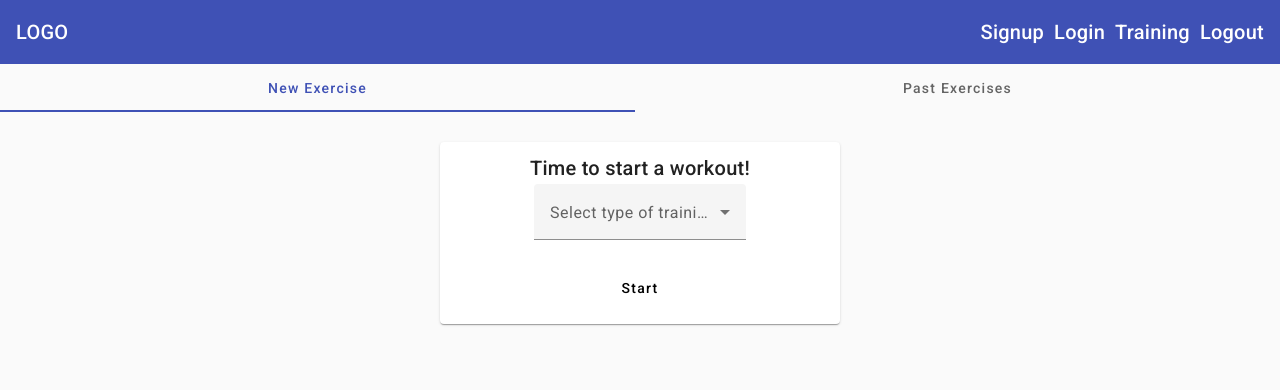
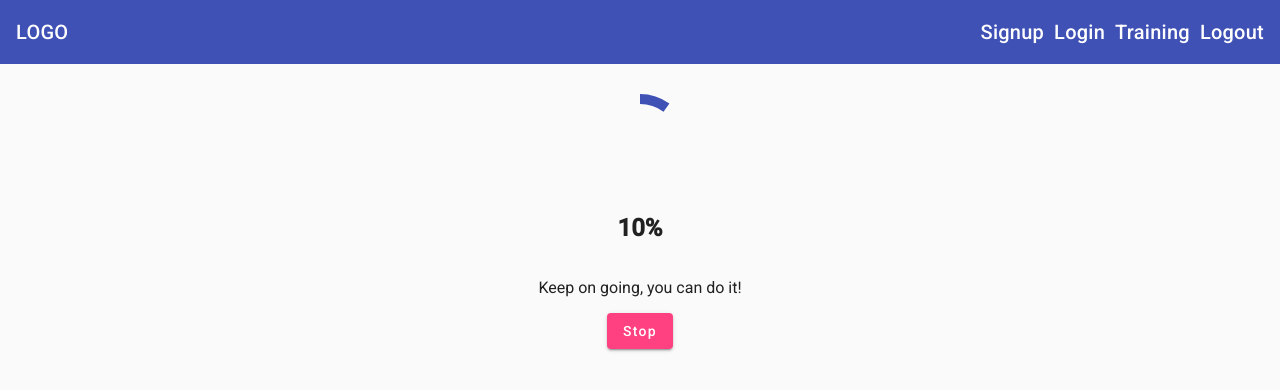
Before and after one commit to antrampa/fitness-tracker-2, an Angular app: page /training in a window 1280 px wide. Both pictures are taken after a click on the button "Start". Shown: the top 390 px of the page. Built offline with nearby package versions, Linux system fonts and the light colour scheme.

Commit message:
Added mat-spinner into current training component

```diff
--- a/src/app/material.module.ts
+++ b/src/app/material.module.ts
@@ -12,6 +12,7 @@
 import { MatTabsModule } from '@angular/material/tabs';
 import { MatCardModule } from '@angular/material/card';
 import { MatSelectModule } from '@angular/material/select';
+import { MatProgressSpinnerModule } from '@angular/material/progress-spinner';
 
 @NgModule({
   declarations: [],
@@ -29,6 +30,7 @@
    MatTabsModule,
    MatCardModule,
    MatSelectModule,
+   MatProgressSpinnerModule,
   ],
   exports: [
     MatButtonModule,
@@ -44,6 +46,7 @@
     MatTabsModule,
     MatCardModule,
     MatSelectModule,
+    MatProgressSpinnerModule,
   ]
 })
 export class MaterialModule { }
--- a/src/app/training/current-training/current-training.component.html
+++ b/src/app/training/current-training/current-training.component.html
@@ -1 +1,6 @@
-<p>current-training works!</p>
+<section class="current-training">
+    <mat-spinner mode="determinate" [value]="progress"></mat-spinner>
+    <h1>{{progress}}%</h1>
+    <p>Keep on going, you can do it!</p>
+    <button mat-raised-button color="accent" (click)="onStopTraining()">Stop</button>
+</section>
--- a/src/app/training/current-training/current-training.component.scss
+++ b/src/app/training/current-training/current-training.component.scss
@@ -0,0 +1,8 @@
+.current-training {
+    display: flex;
+    flex-direction: column;
+    align-content: center; // fxLayoutAlign
+    align-items: center; // fxLayoutAlign
+    justify-content: center; // fxLayoutAlign
+    padding: 30px;
+}
--- a/src/app/training/current-training/current-training.component.ts
+++ b/src/app/training/current-training/current-training.component.ts
@@ -1,10 +1,30 @@
-import { Component } from '@angular/core';
+import { Component, EventEmitter, OnInit, Output } from '@angular/core';
 
 @Component({
   selector: 'app-current-training',
   templateUrl: './current-training.component.html',
   styleUrls: ['./current-training.component.scss']
 })
-export class CurrentTrainingComponent {
+export class CurrentTrainingComponent implements OnInit {
 
+  @Output() trainingStop = new EventEmitter<void>();
+
+  progress = 0;
+  timer: any;
+
+  constructor() {}
+
+  ngOnInit(): void {
+      this.timer = setInterval(() => {
+        this.progress += 5;
+        if(this.progress >= 100){
+          clearInterval(this.timer);
+        }
+      }, 1000);
+  }
+
+  onStopTraining(){
+    clearInterval(this.timer);
+    this.trainingStop.emit();
+  }
 }
--- a/src/app/training/new-training/new-training.component.html
+++ b/src/app/training/new-training/new-training.component.html
@@ -21,7 +21,7 @@
             </mat-form-field>
         </mat-card-content>
         <mat-card-actions>
-            <button type="submit" mat-button>Start</button>
+            <button type="submit" mat-button (click)="onStartTraining()">Start</button>
         </mat-card-actions>
     </mat-card>
 </section>
--- a/src/app/training/new-training/new-training.component.ts
+++ b/src/app/training/new-training/new-training.component.ts
@@ -1,4 +1,4 @@
-import { Component } from '@angular/core';
+import { Component, EventEmitter, Output } from '@angular/core';
 
 @Component({
   selector: 'app-new-training',
@@ -6,5 +6,10 @@
   styleUrls: ['./new-training.component.scss']
 })
 export class NewTrainingComponent {
+  @Output() trainingStart = new EventEmitter<void>();
+  constructor() {}
 
+  onStartTraining() {
+    this.trainingStart.emit();
+  }
 }
--- a/src/app/training/training.component.html
+++ b/src/app/training/training.component.html
@@ -1,8 +1,9 @@
-<mat-tab-group>
+<mat-tab-group *ngIf="!onGoingTraining">
     <mat-tab label="New Exercise">
-        <app-new-training></app-new-training>
+        <app-new-training (trainingStart)="onGoingTraining = true"></app-new-training>
     </mat-tab>
     <mat-tab label="Past Exercises">
         <app-past-trainings></app-past-trainings>
     </mat-tab>
 </mat-tab-group>
+<app-current-training *ngIf="onGoingTraining"></app-current-training>
--- a/src/app/training/training.component.ts
+++ b/src/app/training/training.component.ts
@@ -1,10 +1,17 @@
-import { Component } from '@angular/core';
+import { Component, OnInit } from '@angular/core';
 
 @Component({
   selector: 'app-training',
   templateUrl: './training.component.html',
   styleUrls: ['./training.component.scss']
 })
-export class TrainingComponent {
+export class TrainingComponent implements OnInit {
+
+    onGoingTraining = false;
+    constructor() {}
+
+    ngOnInit(): void {
+
+    }
 
 }
```
Also changed, not shown: 1 other file (tests, documents, lock files or other folders).
